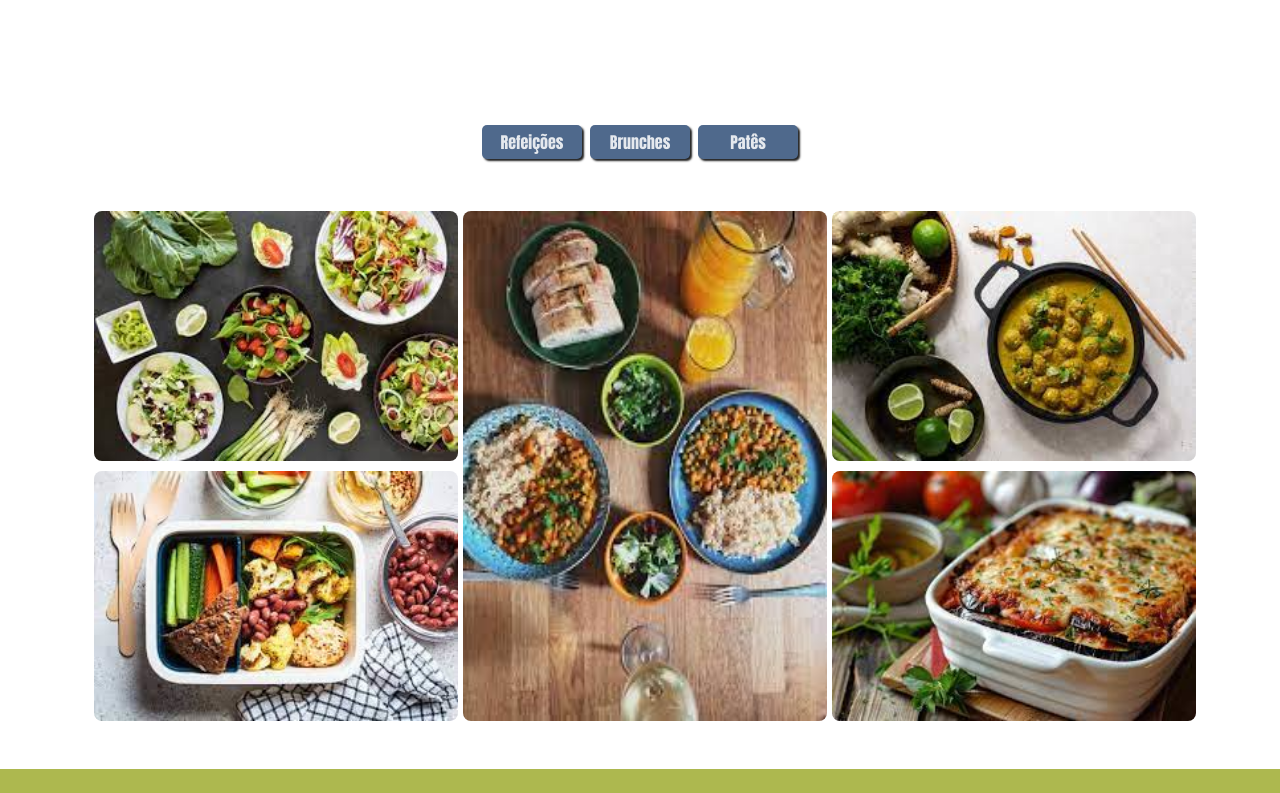
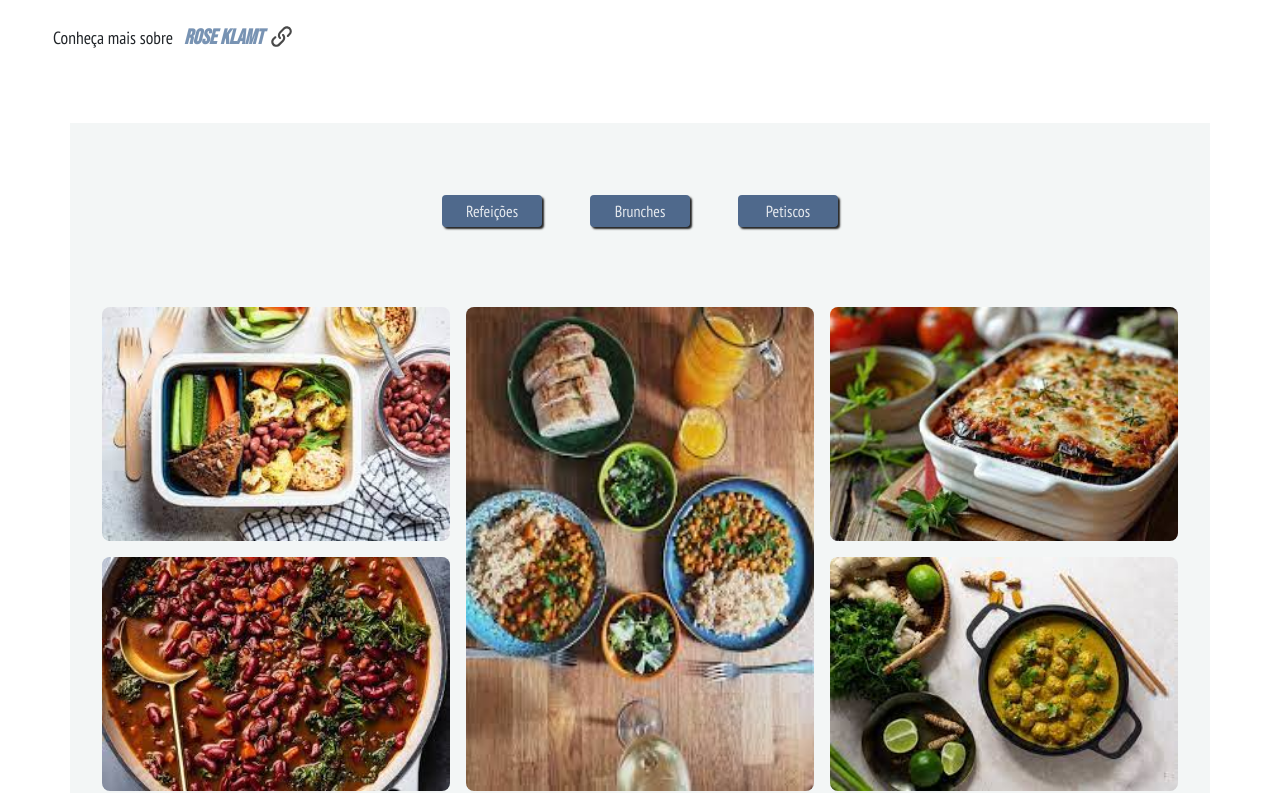
Before and after one commit to lindomarterra/chefadomicilio, a React (Vite) app: page / in a window 1280 px wide. Shown: the part 3047-3840 px from the top of the page. Built offline with nearby package versions, Linux system fonts and the light colour scheme; a web font is replaced by a local one.

Commit message:
commit jan 13 2025

```diff
--- a/src/layout/Gallery.css
+++ b/src/layout/Gallery.css
@@ -1,15 +1,40 @@
-button{
+section{
+    background-color: #e8eeee83;
+    padding-bottom: 50px;
+}
+
+section a{
+    overflow: hidden;
+}
+
+section a img{
+    transition: all 200ms linear;
+}
+
+section a:hover img{
+    transform: scale(1.08);
+}
+
+
+
+
+.btn_hover{
     border: none;
     background-color: var(--color1);
     color: #ffffffda ;
-    font-family: var(--font-4);
-    border-radius: 5px;
-    padding: 5px;
+    width: 68px;
+    font-family: var(--font-2);
     box-shadow: 2px 2px 2px #222;
     transition: .5s;
 }
 
-button:hover{
+.btn_hover:hover{
     background-color: #fff;
     color: var(--color1) ;
 }
+
+@media screen and (min-width: 576px) {
+    .btn_hover{
+        width: 100px;
+    }
+}
--- a/src/layout/Gallery.jsx
+++ b/src/layout/Gallery.jsx
@@ -4,107 +4,213 @@ import Refeicao2 from '../images/refeicao/refeicao2.png'
 import Refeicao3 from '../images/refeicao/refeicao3.png'
 import Refeicao4 from '../images/refeicao/refeicao4.png'
 import Refeicao5 from '../images/refeicao/refeicao5.png'
+import { Link } from 'react-router-dom'
 
 const Gallery = () => {
   return (
     <section className="container mb-5">
       <div className="text-center p-5">
         <button
-          style={{ width: '100px' }}
           type="button"
-          data-bs-target="#carouselExampleDark"
+          data-bs-target="#carouselExample"
           data-bs-slide-to="0"
-          className="active m-1"
+          className="active btn_hover p-1 m-1 m-sm-2 m-md-3 m-lg-4 rounded-1"
           aria-current="true"
           aria-label="Slide 1"
         >
           Refeições
         </button>
         <button
-          style={{ width: '100px' }}
-          className="m-1"
+          className="btn_hover p-1 m-1 m-sm-2 m-md-3 m-lg-4 rounded-1"
           type="button"
-          data-bs-target="#carouselExampleDark"
+          data-bs-target="#carouselExample"
           data-bs-slide-to="1"
           aria-label="Slide 2"
         >
-          {' '}
-          Brunches{' '}
+          Brunches
         </button>
         <button
-          style={{ width: '100px' }}
-          className="m-1"
+          className="btn_hover p-1 m-1 m-sm-2 m-md-3 m-lg-4 rounded-1"
           type="button"
-          data-bs-target="#carouselExampleDark"
+          data-bs-target="#carouselExample"
           data-bs-slide-to="2"
           aria-label="Slide 3"
         >
-          Patês
+          Petiscos
         </button>
       </div>
 
-      <div id="carouselExampleDark" className="carousel carousel-fade slide">
+      <div id="carouselExample" className="carousel carousel-fade slide">
         <div className="carousel-inner">
-          <div className="carousel-item active" data-bs-interval="10000">
-            <div className='container' >
+          <div className="carousel-item active">
+            <div className="container">
               <div className="row g-0">
-                <div className="col-lg-4">
-                  <div >
+               <div className="col-md-6 col-lg-4">
+                  <div className="d-sm-flex d-md-block">
+                    <Link to="/menu" target="_self">
                       <img
-                      style={{ height: '250px', margin: '0 10px 10px 0' }}
+                        style={{ height: '250px' }}
+                        src={Refeicao2}
+                        alt="refeicao2"
+                        className="d-block w-100 p-2 rounded-4"
+                      />
+                    </Link>
+
+                    <Link to="/menu" target="_self">
+                      <img
+                        style={{ height: '250px' }}
                         src={Refeicao1}
                         alt="refeicao1"
-                      className="d-block w-100 rounded-3 "
+                        className="d-block w-100 p-2 rounded-4"
                       />
-                  </div>
-                  <div >
-                    <img
-                      style={{ height: '250px', margin: '10px 10px 0 0 ' }}
-                      src={Refeicao2}
-                      alt="refeicao2"
-                      className="d-block w-100 rounded-3 "
-                    />
+                    </Link>
                   </div>
                 </div>
-                <div className="col-lg-4">
-                  <div>
+                <div className="col-md-6 col-lg-4 ms-sm-2 ms-md-0">
+                  <Link to="/menu" target='_self' >
                     <img
-                      style={{ height: '510px' , margin: '0 5px' }}
+                      style={{ height: '500px' }}
                       src={Refeicao3}
                       alt="refeicao3"
-                      className="d-block w-100 rounded-3"
+                      className="d-block w-100 p-2 rounded-4"
                     />
+                  </Link>
                 </div>
-                </div>
-                <div className="col-lg-4">
-                  <div>
+                <div className="col-md-6 col-lg-4">
+                  <div className="d-sm-flex d-lg-block">
+                    <Link to="/menu" target='_self' >
                       <img
-                      style={{ height: '250px', margin:'0 0 10px 10px' }}
+                        style={{ height: '250px' }}
+                        src={Refeicao5}
+                        alt="refeicao5"
+                        className="d-block w-100 p-2 rounded-4"
+                      />
+                    </Link>
+                    <Link to="/menu" target='_self' >
+                      <img
+                        style={{ height: '250px' }}
                         src={Refeicao4}
                         alt="refeicao4"
-                      className="d-block w-100 rounded-3"
+                        className="d-block w-100 p-2 rounded-4"
                       />
-                  </div>
-                  <div>
-                    <img
-                      style={{ height: '250px', margin:'10px 0 0 10px' }}
-                      src={Refeicao5}
-                      alt="refeicao5"
-                      className="d-block w-100 rounded-3"
-                    />
+                    </Link>
                   </div>
                 </div>
               </div>
             </div>
           </div>
-          <div className="carousel-item" data-bs-interval="2000">
+          <div className="carousel-item">
             <div style={{ height: '500px' }}>
-              <div className="row"></div>
+              <div className="row g-0">
+                <div className="col-md-6 col-lg-4">
+                  <div className="d-sm-flex d-md-block">
+                    <Link to="/menu" target="_self">
+                      <img
+                        style={{ height: '250px' }}
+                        src={Refeicao2}
+                        alt="refeicao2"
+                        className="d-block w-100 p-2 rounded-4"
+                      />
+                    </Link>
+
+                    <Link to="/menu" target="_self">
+                      <img
+                        style={{ height: '250px' }}
+                        src={Refeicao1}
+                        alt="refeicao1"
+                        className="d-block w-100 p-2 rounded-4"
+                      />
+                    </Link>
+                  </div>
+                </div>
+                <div className="col-md-6 col-lg-4 ms-sm-2 ms-md-0">
+                  <Link to="/menu" target='_self' >
+                    <img
+                      style={{ height: '500px' }}
+                      src={Refeicao3}
+                      alt="refeicao3"
+                      className="d-block w-100 p-2 rounded-4"
+                    />
+                  </Link>
+                </div>
+                <div className="col-md-6 col-lg-4">
+                  <div className="d-sm-flex d-lg-block">
+                    <Link to="/menu" target='_self' >
+                      <img
+                        style={{ height: '250px' }}
+                        src={Refeicao5}
+                        alt="refeicao5"
+                        className="d-block w-100 p-2 rounded-4"
+                      />
+                    </Link>
+                    <Link to="/menu" target='_self' >
+                      <img
+                        style={{ height: '250px' }}
+                        src={Refeicao4}
+                        alt="refeicao4"
+                        className="d-block w-100 p-2 rounded-4"
+                      />
+                    </Link>
+                  </div>
+                </div>
+              </div>
             </div>
           </div>
           <div className="carousel-item">
             <div style={{ height: '500px' }}>
-              <div className="row"></div>
+              <div className="row g-0">
+                <div className="col-md-6 col-lg-4">
+                  <div className="d-sm-flex d-md-block">
+                    <Link to="/menu" target="_self">
+                      <img
+                        style={{ height: '250px' }}
+                        src={Refeicao2}
+                        alt="refeicao2"
+                        className="d-block w-100 p-2 rounded-4"
+                      />
+                    </Link>
+
+                    <Link to="/menu" target="_self">
+                      <img
+                        style={{ height: '250px' }}
+                        src={Refeicao1}
+                        alt="refeicao1"
+                        className="d-block w-100 p-2 rounded-4"
+                      />
+                    </Link>
+                  </div>
+                </div>
+                <div className="col-md-6 col-lg-4 ms-sm-2 ms-md-0">
+                  <Link to="/menu" target='_self' >
+                    <img
+                      style={{ height: '500px' }}
+                      src={Refeicao3}
+                      alt="refeicao3"
+                      className="d-block w-100 p-2 rounded-4"
+                    />
+                  </Link>
+                </div>
+                <div className="col-md-6 col-lg-4">
+                  <div className="d-sm-flex d-lg-block">
+                    <Link to="/menu" target='_self' >
+                      <img
+                        style={{ height: '250px' }}
+                        src={Refeicao5}
+                        alt="refeicao5"
+                        className="d-block w-100 p-2 rounded-4"
+                      />
+                    </Link>
+                    <Link to="/menu" target='_self' >
+                      <img
+                        style={{ height: '250px' }}
+                        src={Refeicao4}
+                        alt="refeicao4"
+                        className="d-block w-100 p-2 rounded-4"
+                      />
+                    </Link>
+                  </div>
+                </div>
+              </div>
             </div>
           </div>
         </div>
```
Also changed, not shown: src/images/refeicao/refeicao1(foi trocado).png (added), src/images/refeicao/refeicao1.png. Lines whose indentation alone changed are shown as unchanged.
